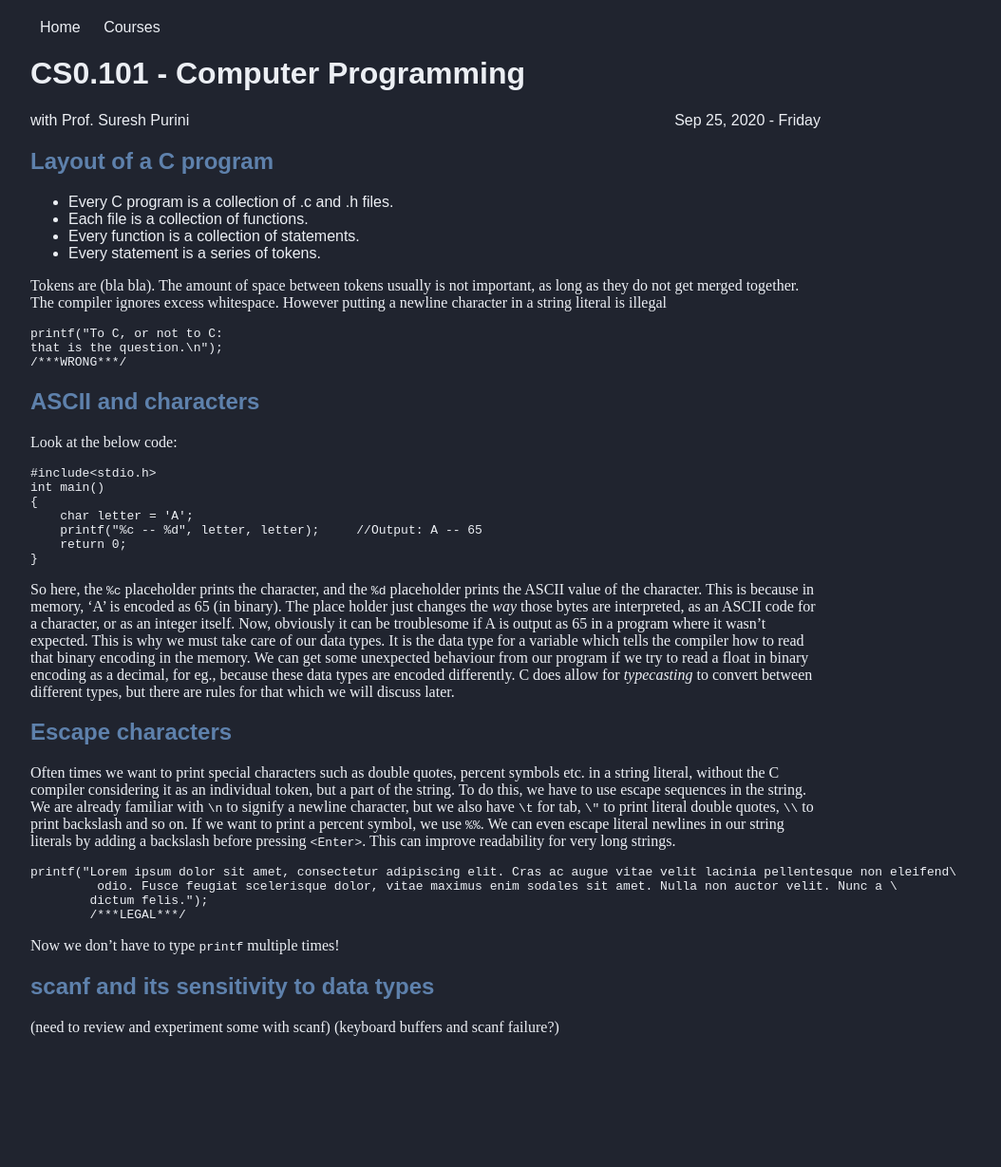
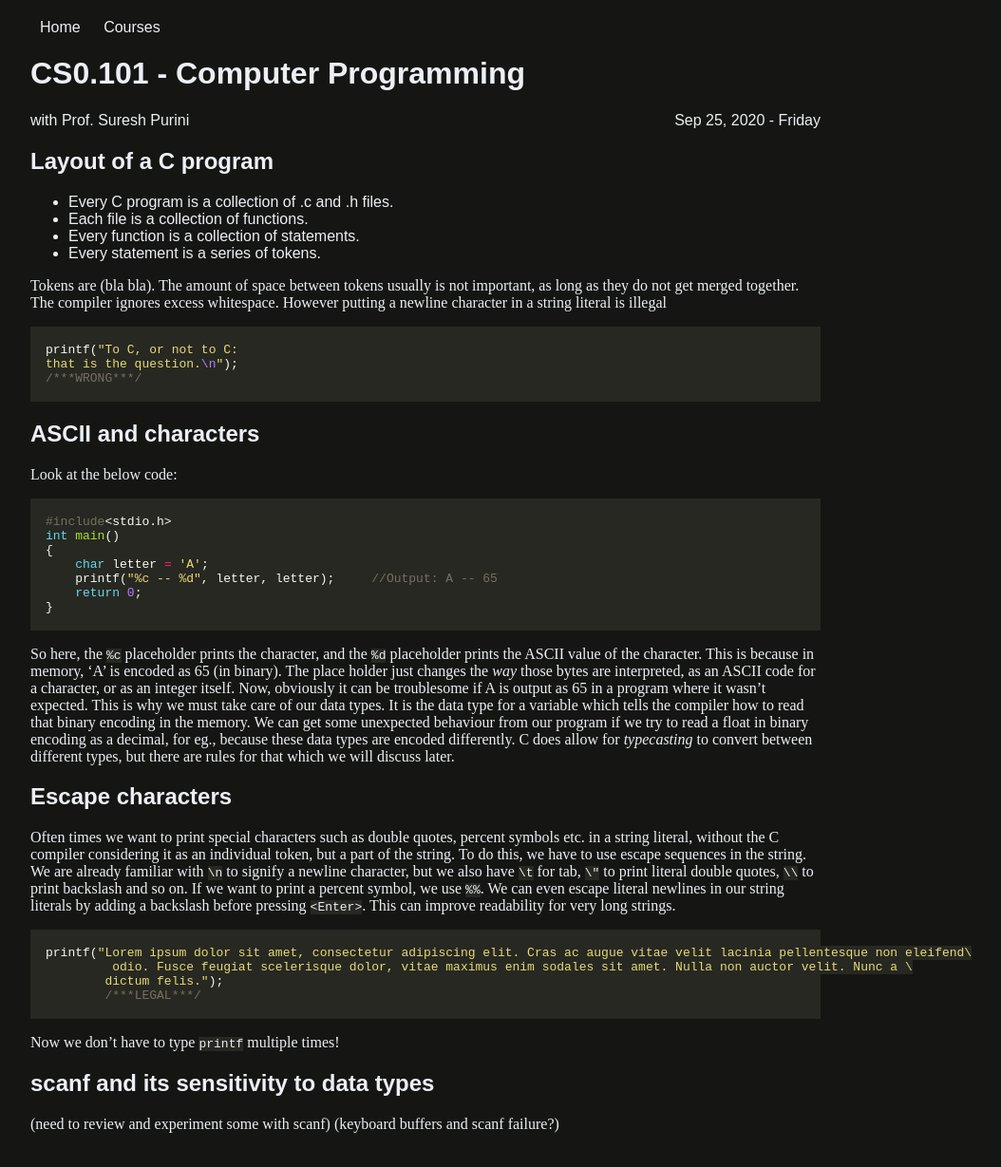
Before and after one commit to iiit-notebook/iiit-notebook.github.io, a Jekyll site: the page built from _posts/2020-09-25-c-pro-lecture-7.md, in a window 1280 px wide. Shown: the whole page at 95% size, without its empty margins (192-1246 px from the left). Built offline with Jekyll 4.4.1, drawn with Linux system fonts in a browser that asks for light colours; before the commit the page ends 1127 px from its top, so only the background shows below that.

Commit message:
malokai theme change, improved code styling

```diff
--- a/assets/css/main.css
+++ b/assets/css/main.css
@@ -6,7 +6,7 @@
     padding: 20px;
     width: 65%;
     margin: auto;
-	background-color: #20242F;
+	background-color: #151613;
 	color: #ECEFF4;
 }
 
@@ -15,14 +15,13 @@
 }
 
 h1 {
-	color: #ECEFF4;
 }
 
 h2 {
-	color: #5E81AC;
 }
 
 code {
+	background-color: #272822;
 }
 
 nav a {
--- /dev/null
+++ b/assets/css/syntax.css
@@ -0,0 +1,59 @@
+.highlight  { background: #272822; color: #f8f8f2; padding: 2px 8px 2px 8px;}
+.highlight .c { color: #75715e } /* Comment */
+.highlight .err { color: #960050; background-color: #1e0010 } /* Error */
+.highlight .k { color: #66d9ef } /* Keyword */
+.highlight .l { color: #ae81ff } /* Literal */
+.highlight .n { color: #f8f8f2 } /* Name */
+.highlight .o { color: #f92672 } /* Operator */
+.highlight .p { color: #f8f8f2 } /* Punctuation */
+.highlight .cm { color: #75715e } /* Comment.Multiline */
+.highlight .cp { color: #75715e } /* Comment.Preproc */
+.highlight .c1 { color: #75715e } /* Comment.Single */
+.highlight .cs { color: #75715e } /* Comment.Special */
+.highlight .ge { font-style: italic } /* Generic.Emph */
+.highlight .gs { font-weight: bold } /* Generic.Strong */
+.highlight .kc { color: #66d9ef } /* Keyword.Constant */
+.highlight .kd { color: #66d9ef } /* Keyword.Declaration */
+.highlight .kn { color: #f92672 } /* Keyword.Namespace */
+.highlight .kp { color: #66d9ef } /* Keyword.Pseudo */
+.highlight .kr { color: #66d9ef } /* Keyword.Reserved */
+.highlight .kt { color: #66d9ef } /* Keyword.Type */
+.highlight .ld { color: #e6db74 } /* Literal.Date */
+.highlight .m { color: #ae81ff } /* Literal.Number */
+.highlight .s { color: #e6db74 } /* Literal.String */
+.highlight .na { color: #a6e22e } /* Name.Attribute */
+.highlight .nb { color: #f8f8f2 } /* Name.Builtin */
+.highlight .nc { color: #a6e22e } /* Name.Class */
+.highlight .no { color: #66d9ef } /* Name.Constant */
+.highlight .nd { color: #a6e22e } /* Name.Decorator */
+.highlight .ni { color: #f8f8f2 } /* Name.Entity */
+.highlight .ne { color: #a6e22e } /* Name.Exception */
+.highlight .nf { color: #a6e22e } /* Name.Function */
+.highlight .nl { color: #f8f8f2 } /* Name.Label */
+.highlight .nn { color: #f8f8f2 } /* Name.Namespace */
+.highlight .nx { color: #a6e22e } /* Name.Other */
+.highlight .py { color: #f8f8f2 } /* Name.Property */
+.highlight .nt { color: #f92672 } /* Name.Tag */
+.highlight .nv { color: #f8f8f2 } /* Name.Variable */
+.highlight .ow { color: #f92672 } /* Operator.Word */
+.highlight .w { color: #f8f8f2 } /* Text.Whitespace */
+.highlight .mf { color: #ae81ff } /* Literal.Number.Float */
+.highlight .mh { color: #ae81ff } /* Literal.Number.Hex */
+.highlight .mi { color: #ae81ff } /* Literal.Number.Integer */
+.highlight .mo { color: #ae81ff } /* Literal.Number.Oct */
+.highlight .sb { color: #e6db74 } /* Literal.String.Backtick */
+.highlight .sc { color: #e6db74 } /* Literal.String.Char */
+.highlight .sd { color: #e6db74 } /* Literal.String.Doc */
+.highlight .s2 { color: #e6db74 } /* Literal.String.Double */
+.highlight .se { color: #ae81ff } /* Literal.String.Escape */
+.highlight .sh { color: #e6db74 } /* Literal.String.Heredoc */
+.highlight .si { color: #e6db74 } /* Literal.String.Interpol */
+.highlight .sx { color: #e6db74 } /* Literal.String.Other */
+.highlight .sr { color: #e6db74 } /* Literal.String.Regex */
+.highlight .s1 { color: #e6db74 } /* Literal.String.Single */
+.highlight .ss { color: #e6db74 } /* Literal.String.Symbol */
+.highlight .bp { color: #f8f8f2 } /* Name.Builtin.Pseudo */
+.highlight .vc { color: #f8f8f2 } /* Name.Variable.Class */
+.highlight .vg { color: #f8f8f2 } /* Name.Variable.Global */
+.highlight .vi { color: #f8f8f2 } /* Name.Variable.Instance */
+.highlight .il { color: #ae81ff } /* Literal.Number.Integer.Long */
```
Also changed, not shown: _posts/2020-10-08-ds-lecture-8.md (+3 -8 lines).
